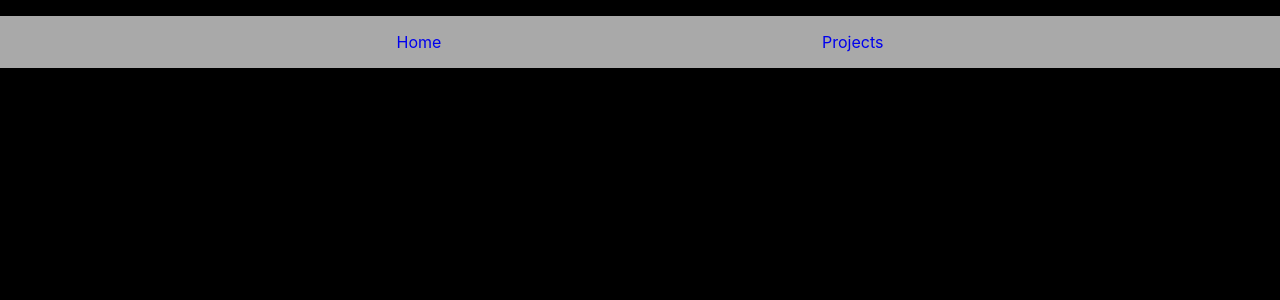
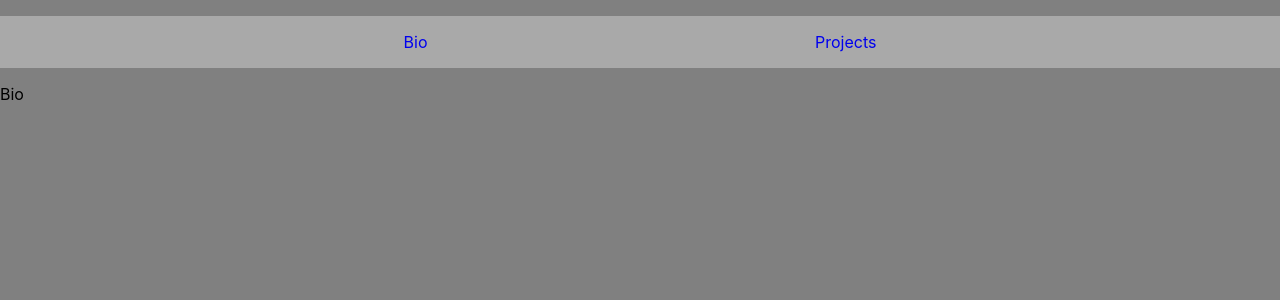
Before and after one commit to CCam20/Portfolio, a React (Create React App) app: page / in a window 1280 px wide. Shown: the top 300 px of the page. Built offline with nearby package versions, Linux system fonts and the light colour scheme.

Commit message:
changed background color

```diff
--- a/src/App.css
+++ b/src/App.css
@@ -1,5 +1,5 @@
 body{
-  background-color: black;
+  background-color: grey;
 }
 a:link {
   text-decoration: none;
--- a/src/components/NavBar.js
+++ b/src/components/NavBar.js
@@ -27,7 +27,7 @@ const NavBar = () => {
     <>
         <NavContainer>
             <NavLinks>
-                <Link to="/">Home</Link>
+                <Link to="/">Bio</Link>
             </NavLinks>
             <NavLinks>
                 <Link to="/projects">Projects</Link>
```
